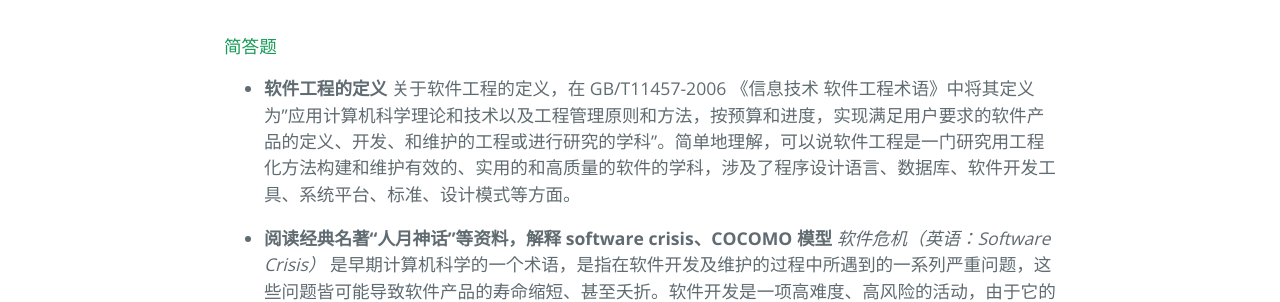
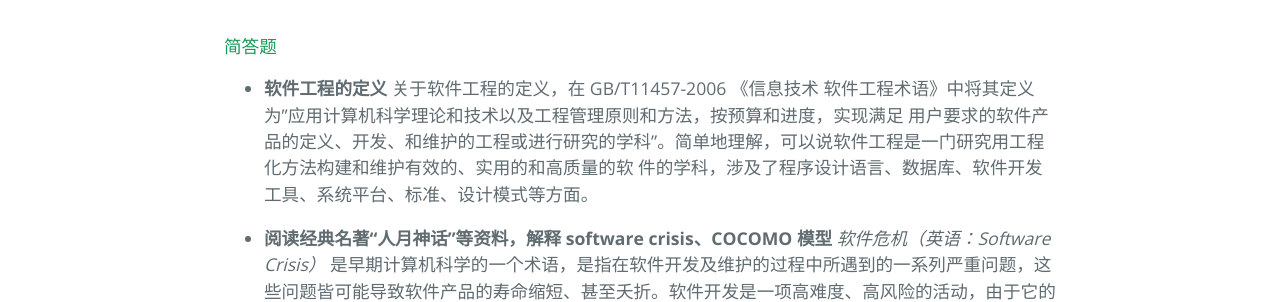
Before and after one commit to joece/joece.github.io, a Jekyll site: the page built from _posts/2018-03-15-Software-System-Analysis-and-Design-Homework1.md, in a window 1280 px wide. Shown: the part 428-730 px from the top of the page. Built offline with Jekyll 4.4.1, drawn with Linux system fonts in a browser that asks for light colours.

```diff
--- a/_posts/2018-03-15-Software-System-Analysis-and-Design-Homework1.md
+++ b/_posts/2018-03-15-Software-System-Analysis-and-Design-Homework1.md
@@ -6,7 +6,7 @@ title: "Homework1"
 
 #### 简答题
 - __软件工程的定义__
-    关于软件工程的定义，在 GB/T11457-2006 《信息技术 软件工程术语》中将其定义为"应用计算机科学理论和技术以及工程管理原则和方法，按预算和进度，实现满足用户要求的软件产品的定义、开发、和维护的工程或进行研究的学科"。简单地理解，可以说软件工程是一门研究用工程化方法构建和维护有效的、实用的和高质量的软件的学科，涉及了程序设计语言、数据库、软件开发工具、系统平台、标准、设计模式等方面。
+    关于软件工程的定义，在 GB/T11457-2006 《信息技术 软件工程术语》中将其定义为"应用计算机科学理论和技术以及工程管理原则和方法，按预算和进度，实现满足     用户要求的软件产品的定义、开发、和维护的工程或进行研究的学科"。简单地理解，可以说软件工程是一门研究用工程化方法构建和维护有效的、实用的和高质量的软     件的学科，涉及了程序设计语言、数据库、软件开发工具、系统平台、标准、设计模式等方面。
 
 - __阅读经典名著“人月神话”等资料，解释 software crisis、COCOMO 模型__
     _软件危机（英语：Software Crisis）_ 是早期计算机科学的一个术语，是指在软件开发及维护的过程中所遇到的一系列严重问题，这些问题皆可能导致软件产品的寿命缩短、甚至夭折。软件开发是一项高难度、高风险的活动，由于它的高失败率，故有所谓“软件危机”之说。从本质上来说，它谈到了写出正确、可理解、可验证的计算机程序的困难。危机表现在几个方面：
```
